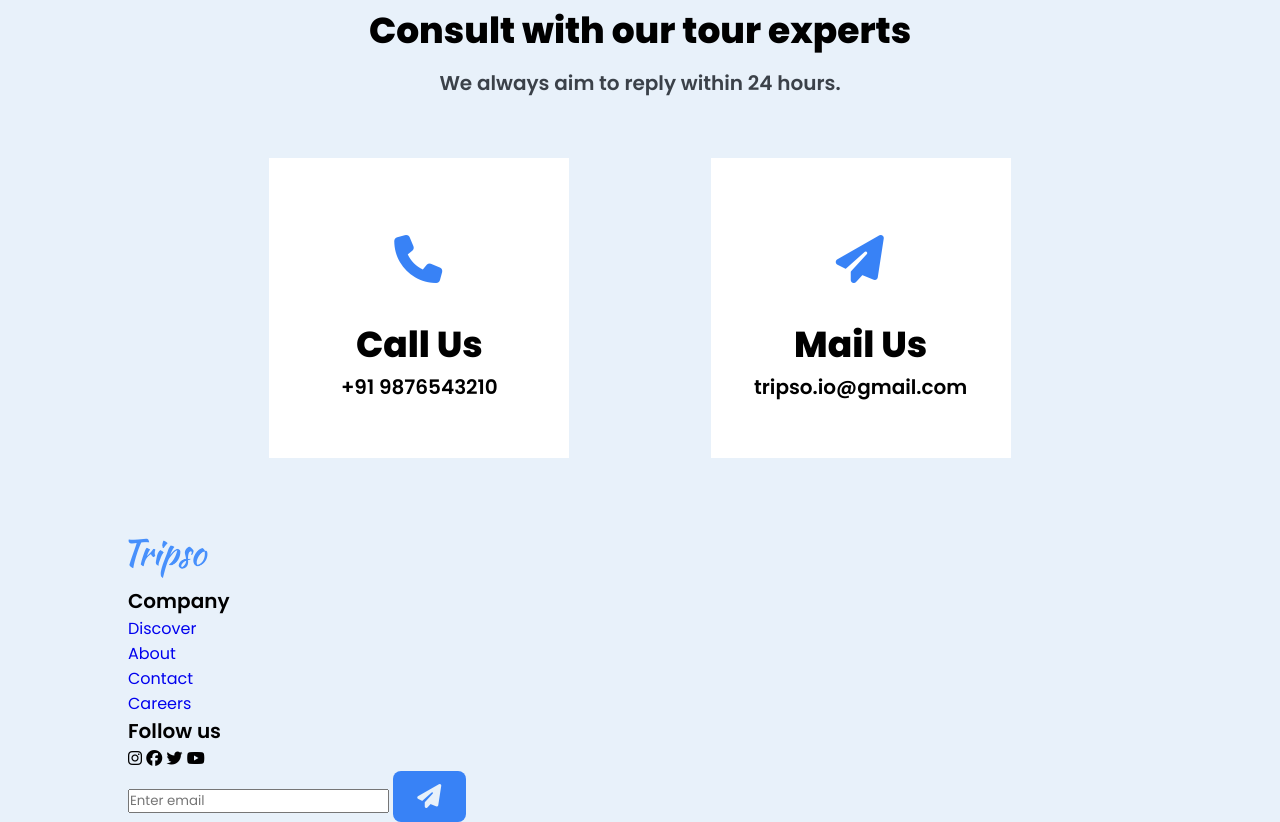
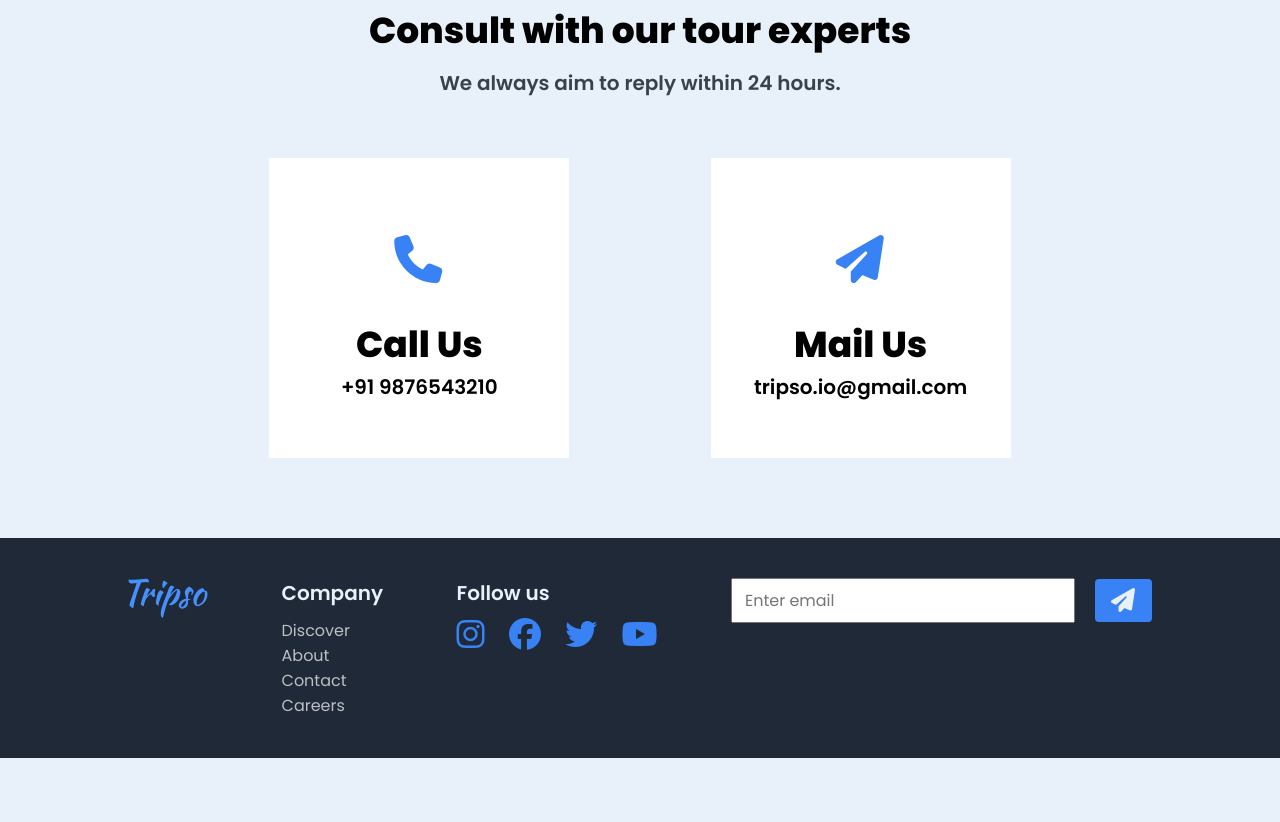
Before and after one commit to devSouvikb/CODSOFT, a plain HTML site: page 01-Landing-Page/index.html in a window 1280 px wide. Shown: the part 3714-4536 px from the top of the page. After the commit the page ends 4472 px from the top, so only its background shows below. Drawn offline with Linux system fonts and the light colour scheme.

Commit message:
added footer styles

```diff
--- a/01-Landing-Page/style.css
+++ b/01-Landing-Page/style.css
@@ -397,3 +397,60 @@ nav {
 .contact-icon {
   color: var(--primary-color);
 }
+
+/* footer */
+footer {
+  background-color: var(--dark-bg-color);
+  padding: 40px 0;
+  color: var(--light-bg-color);
+}
+
+.footer-wrapper {
+  display: flex;
+  justify-content: space-between;
+  align-items: flex-start;
+}
+
+.footer-links h3,
+.footer-icons h3 {
+  margin-bottom: 10px;
+}
+
+.footer-links a {
+  color: var(---txt-color);
+}
+
+.footer-icon + .footer-icon {
+  margin-left: 20px;
+}
+
+.footer-icon {
+  color: var(--primary-color);
+  font-size: 3.2rem;
+  cursor: pointer;
+}
+
+.input-container {
+  display: flex;
+  align-items: center;
+  gap: 20px;
+}
+
+input {
+  padding: 8px 12px;
+  font-size: 1.6rem;
+  color: var(--primary-txt-color);
+}
+
+input:focus {
+  outline: 2px solid var(--primary-color);
+}
+
+.footer-btn-icon {
+  font-size: 2.4rem;
+}
+
+.btn-input {
+  padding: 4px 16px;
+  border-radius: 4px;
+}
```
